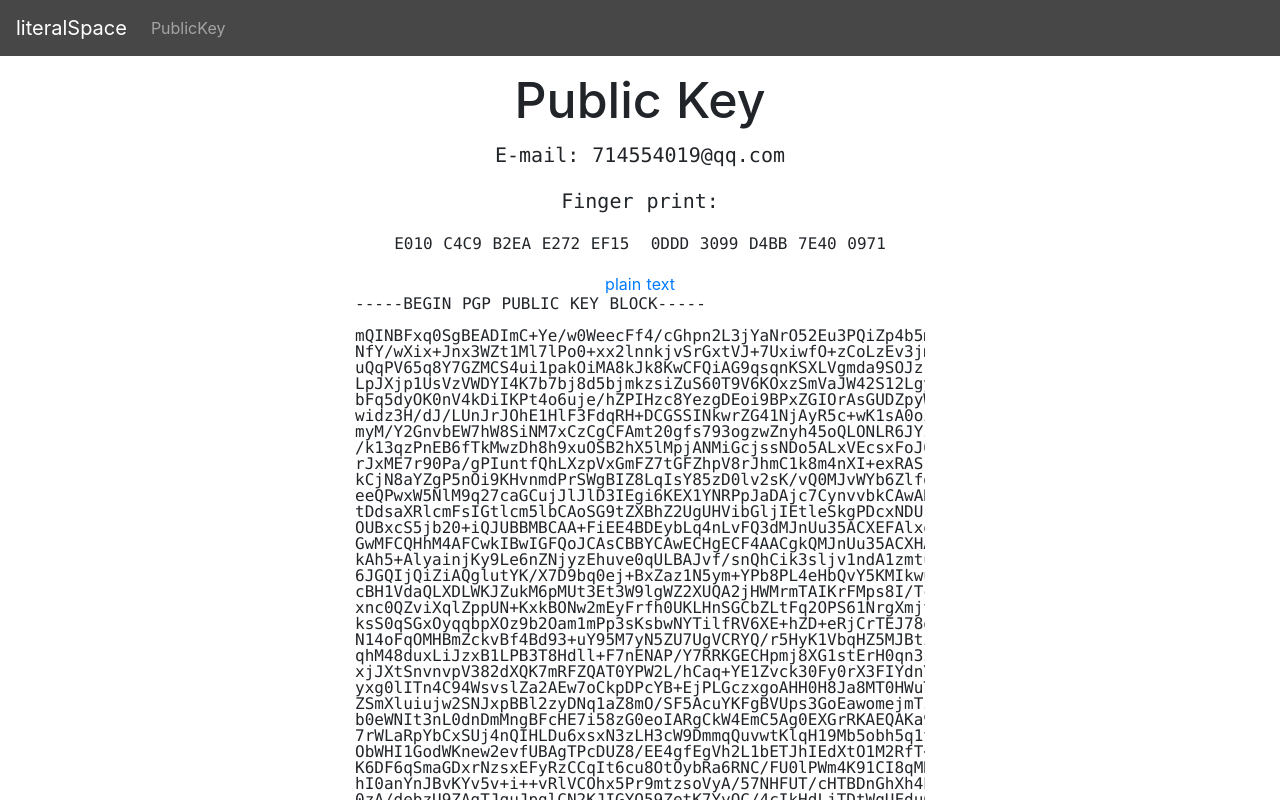
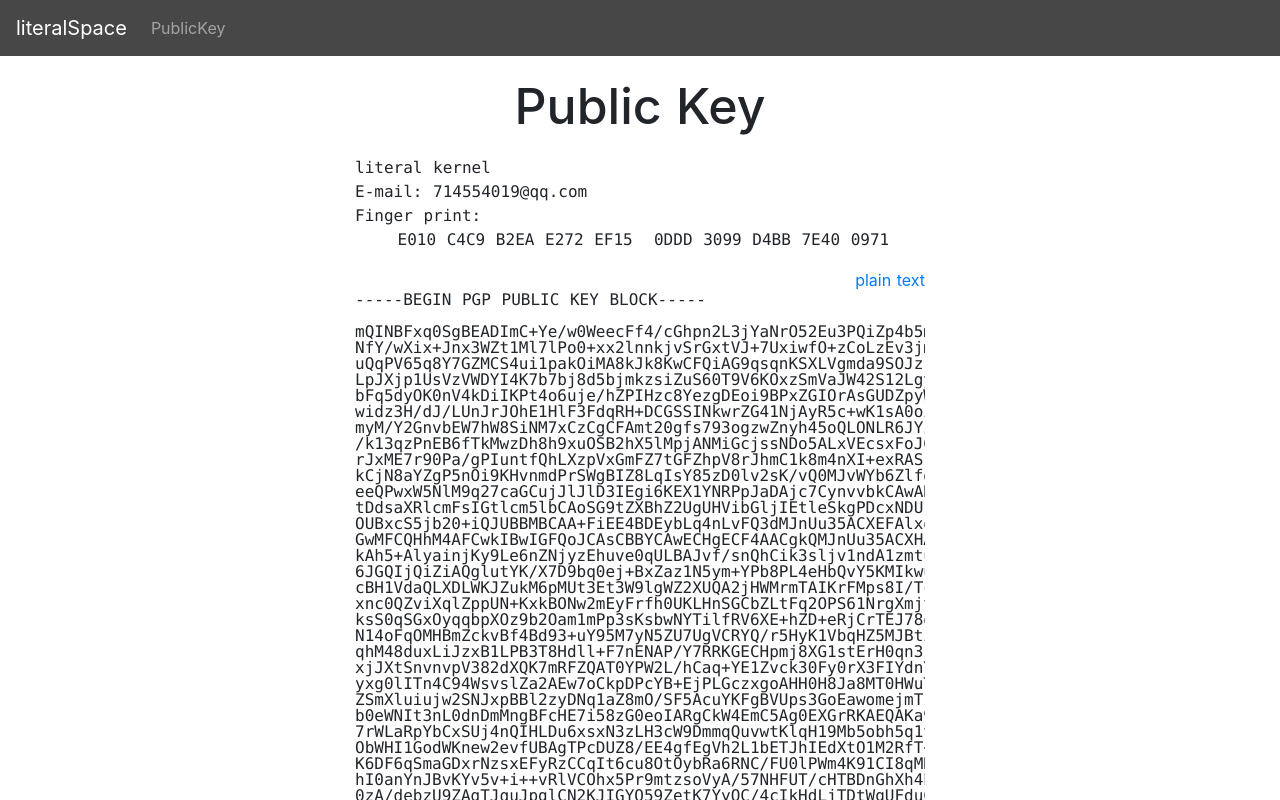
Before and after one commit to sinsong/literalspace, a Nuxt app: page /pubkey in a window 1280 px wide. Shown: the top 800 px of the page. Built offline with nearby package versions, Linux system fonts and the light colour scheme.

Commit message:
update everything
fix&update pages/pubkey.vue
rewrite components/navbar/navbar.vue
layouts/index.vue is side effect here
pages.index.vue also have side effect

```diff
--- a/components/navbar/navbar.vue
+++ b/components/navbar/navbar.vue
@@ -1,13 +1,13 @@
 <template>
-  <b-navbar toggleable="lg" type="dark" variant="literal" fixed="top">
+  <b-navbar :sticky="!nosticky" toggleable="lg" type="dark" variant="literal" fixed="top">
     <!-- Brand -->
-    <b-navbar-brand href="/">literalSpace</b-navbar-brand>
+    <b-navbar-brand to="/">literalSpace</b-navbar-brand>
 
     <b-navbar-toggle target="nav_collapse" />
 
     <b-collapse is-nav id="nav_collapse">
       <b-navbar-nav>
-        <b-nav-item href="/pubkey">PublicKey</b-nav-item>
+        <b-nav-item v-for="nitem in navItems" :to="nitem.to" :key="nitem.to">{{nitem.text}}</b-nav-item>
       </b-navbar-nav>
     </b-collapse>
   </b-navbar>
@@ -24,3 +24,18 @@
 }
 
 </style>
+
+<script>
+
+export default {
+  props: {
+    nosticky: Boolean
+  },
+  data(){return{
+    navItems: [
+      {text: 'PublicKey', to: '/pubkey'}
+    ]
+  }}
+}
+
+</script>
--- /dev/null
+++ b/layouts/index.vue
@@ -0,0 +1,37 @@
+<template>
+  <div>
+    <navbar nosticky />
+    <nuxt />
+  </div>
+</template>
+
+<style>
+html {
+  font-family: Consolas, 'Microsoft YaHei', 'Helvetica Neue', sans-serif;
+  font-size: 16px;
+  word-spacing: 1px;
+  -ms-text-size-adjust: 100%;
+  -webkit-text-size-adjust: 100%;
+  -moz-osx-font-smoothing: grayscale;
+  -webkit-font-smoothing: antialiased;
+  box-sizing: border-box;
+}
+
+*,
+*:before,
+*:after {
+  box-sizing: border-box;
+  margin: 0;
+}
+
+</style>
+
+<script>
+import navbar from '~/components/navbar/navbar.vue'
+
+export default {
+  components: {
+    navbar
+  }
+}
+</script>
--- a/pages/index.vue
+++ b/pages/index.vue
@@ -24,11 +24,12 @@ export default {
   components: {
     Logo,
     intro
-  }
+  },
+  layout: 'index'
 }
 </script>
 
-<style>
+<style scoped>
 .container {
   margin: 0;
   padding: 0;
--- a/pages/pubkey.vue
+++ b/pages/pubkey.vue
@@ -1,31 +1,30 @@
 <template>
   <section class="container">
     <h1 class="title">Public Key</h1>
-    <pre style="font-size: 20px">E-mail: 714554019@qq.com</pre>
-    <pre style="font-size: 20px">Finger print:</pre>
-    <pre style="font-size: 16px">E010 C4C9 B2EA E272 EF15  0DDD 3099 D4BB 7E40 0971</pre>
-    <a href="/public_key.asc" style="padding: 10px;">plain text</a>
-    <pre class="pubkey">{{publickey}}</pre>
+    <pre class="info">{{pre_info}}</pre>
+    <a href="/public_key.asc" style="display:block;text-align:right;">plain text</a>
+    <pre class="pubkey">{{pre_publickey}}</pre>
   </section>
 </template>
 
-<style>
+<style scoped>
 .container {
   min-height: 100vh;
   max-width: 600px;
-
-  text-align: center;
-
-  margin-top: 70px;
 }
 
 .title {
+  text-align: center;
   font-size: 50px;
-  margin: 10px;
+  margin: 20px;
+}
+
+.info {
+  font-size:16px;
+  font-family: Consolas, monospace;
 }
 
 .pubkey {
-  text-align: left;
   font-size: 16px;
   line-height: 1em;
   font-family: Consolas, monospace;
@@ -35,7 +34,12 @@
 </style>
 
 <script>
-const pub_key =
+const info = `literal kernel
+E-mail: 714554019@qq.com
+Finger print:
+    E010 C4C9 B2EA E272 EF15  0DDD 3099 D4BB 7E40 0971` ;
+
+const public_key =
       ['-----BEGIN PGP PUBLIC KEY BLOCK-----',
         '',
         'mQINBFxq0SgBEADImC+Ye/w0WeecFf4/cGhpn2L3jYaNrO52Eu3PQiZp4b5mysaP',
@@ -93,7 +97,8 @@ const pub_key =
 export default {
   data() {
     return {
-      'publickey': pub_key
+      'pre_info':info,
+      'pre_publickey': public_key
     }
   }
 }
```
